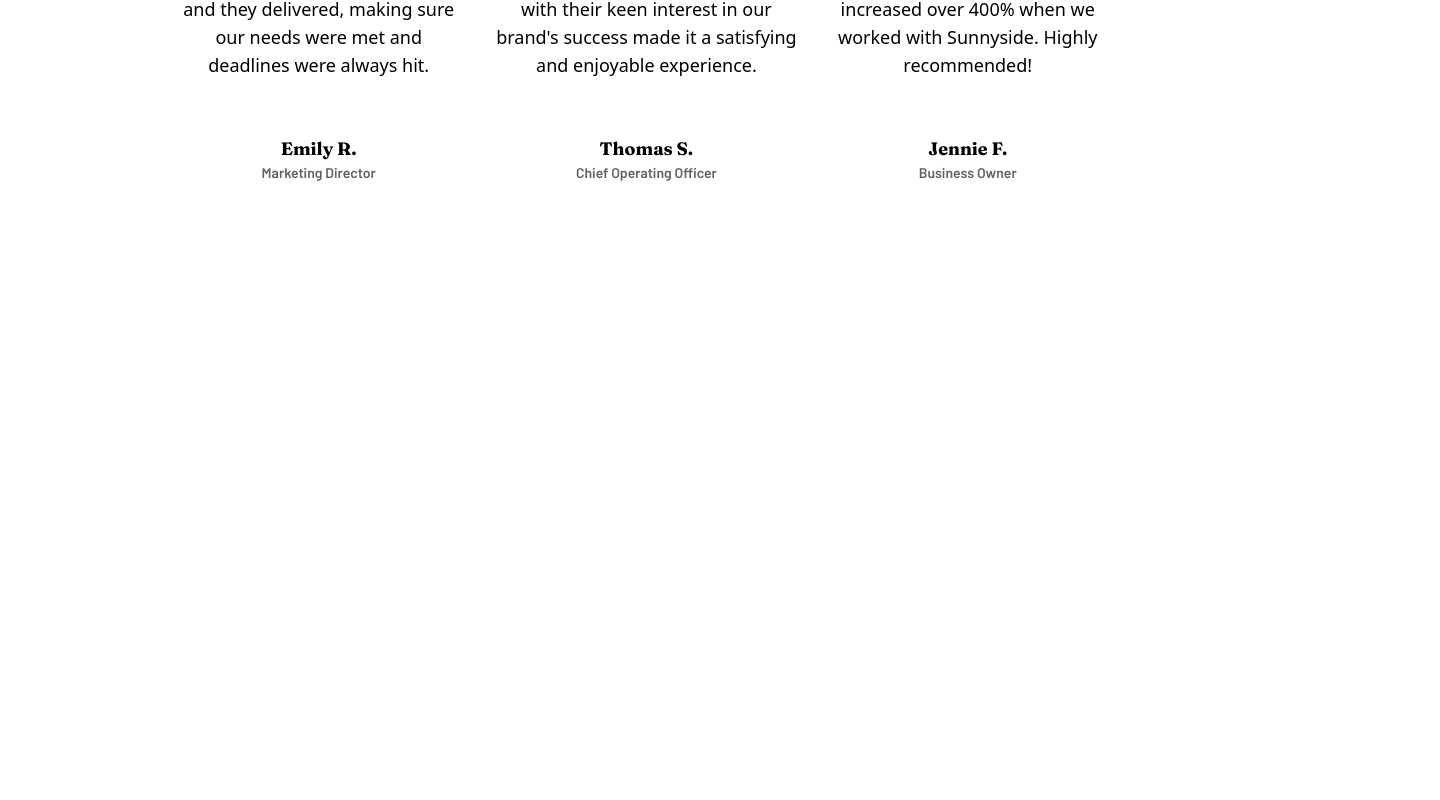
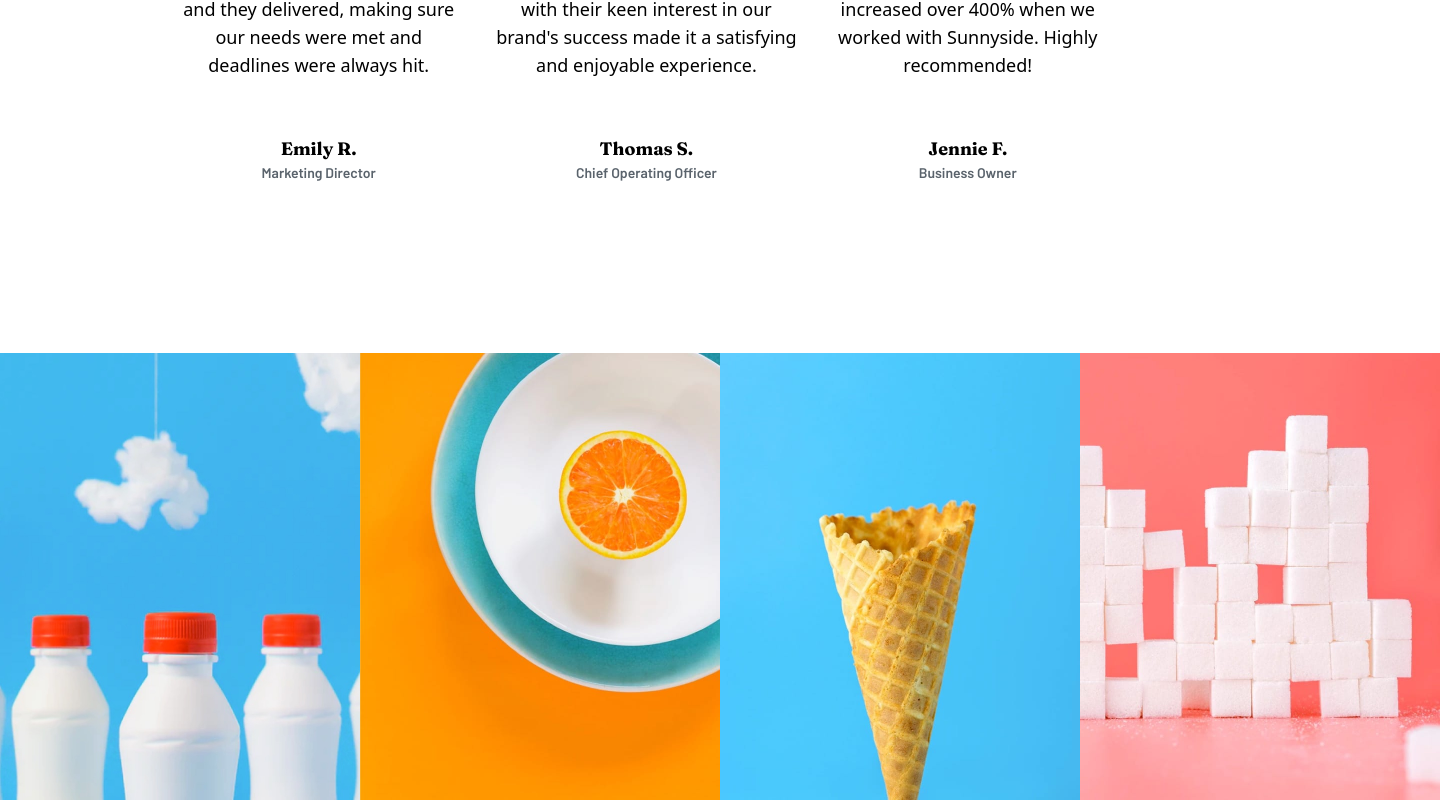
Before and after one commit to cheorodio/react-tailwind-landing-page, a React (Create React App) app: page / in a window 1280 px wide. Shown: the part 2891-3691 px from the top of the page, 1440 px wide, since content can reach past the window. Before the commit the page ends 3244 px from the top, so only its background shows below. Built offline with nearby package versions, Linux system fonts and the light colour scheme.

Commit message:
Add gallery

```diff
--- a/src/components/Home.js
+++ b/src/components/Home.js
@@ -127,6 +127,28 @@ function Home() {
           </div>
         </div>
       </section>
+      <section className="flex w-screen">
+        <img
+          src="/images/image-gallery-milkbottles.jpg"
+          alt="milk bottles"
+          className="w-[360px]"
+        />
+        <img
+          src="/images/image-gallery-orange.jpg"
+          alt="orange"
+          className="w-[360px]"
+        />
+        <img
+          src="/images/image-gallery-cone.jpg"
+          alt="cone"
+          className="w-[360px]"
+        />
+        <img
+          src="/images/image-gallery-sugarcubes.jpg"
+          alt="sugar cubes"
+          className="w-[360px]"
+        />
+      </section>
     </main>
   );
 }
```
